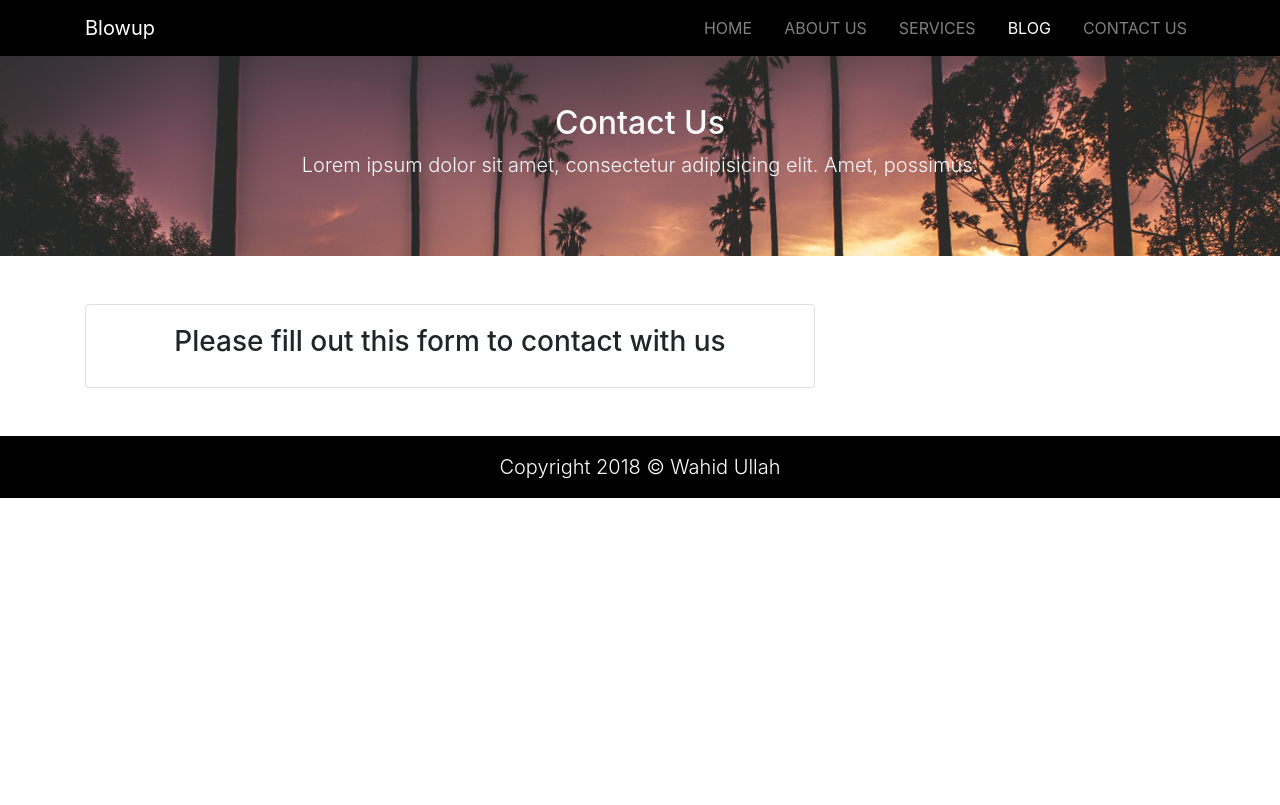
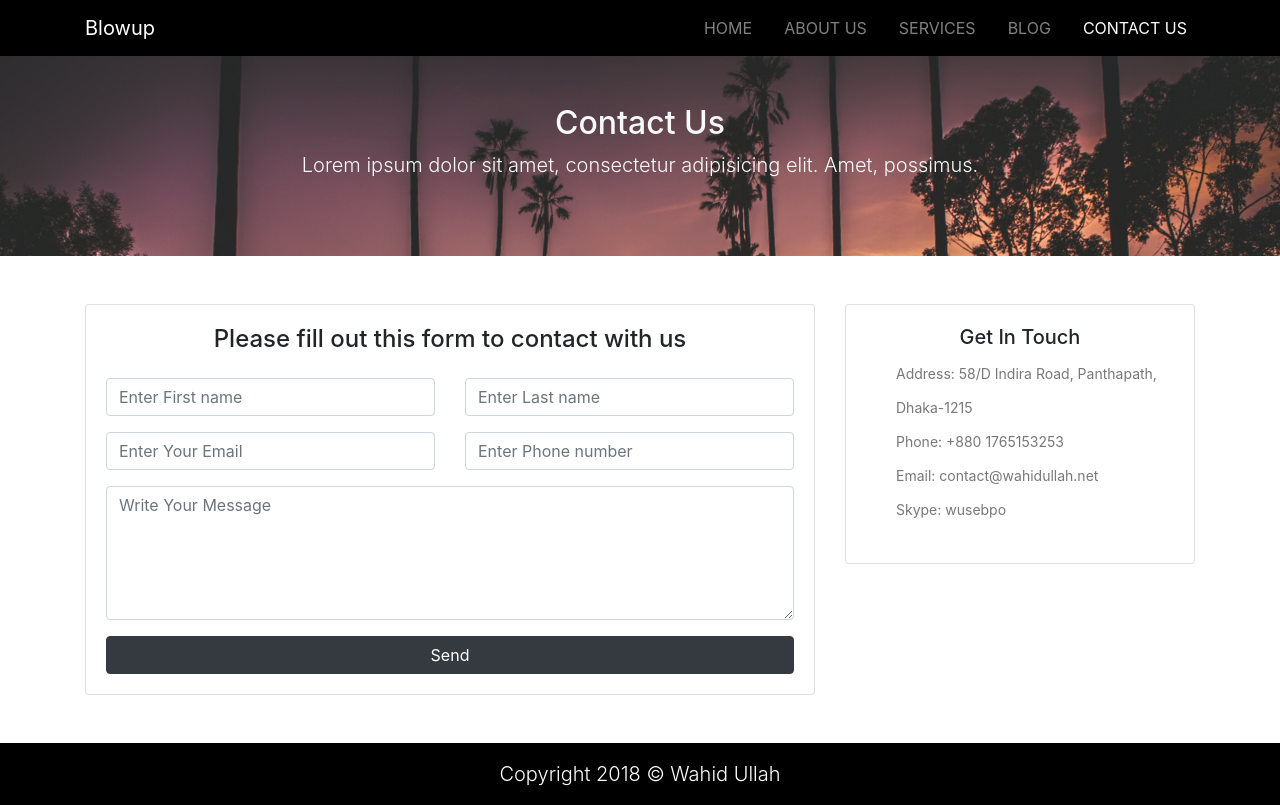
Before and after one commit to wahid09/blowup, a website: page src/contact.html in a window 1280 px wide. Drawn offline with Linux system fonts and the light colour scheme.

Commit message:
Project final commit

```diff
--- a/src/contact.html
+++ b/src/contact.html
@@ -34,10 +34,10 @@
                     <li class="nav-item">
                         <a class="nav-link" href="services.html">Services</a>
                     </li>
-                    <li class="nav-item active">
+                    <li class="nav-item">
                         <a class="nav-link" href="blog.html">Blog</a>
                     </li>
-                    <li class="nav-item">
+                    <li class="nav-item active">
                         <a class="nav-link" href="contact.html">Contact Us</a>
                     </li>
                 </ul>
@@ -62,7 +62,55 @@
                 <div class="col-md-8">
                     <div class="card">
                         <div class="card-body">
-                            <h3 class="text-center">Please fill out this form to contact with us</h3>
+                            <h4 class="text-center">Please fill out this form to contact with us</h4>
+                            <div class="row mt-4">
+                                <div class="col-md-6">
+                                    <div class="form-group">
+                                        <input type="text" placeholder="Enter First name" class="form-control">
+                                    </div>
+                                </div>
+                                <div class="col-md-6">
+                                    <div class="form-group">
+                                        <input type="text" placeholder="Enter Last name" class="form-control">
+                                    </div>
+                                </div>
+                                <div class="col-md-6">
+                                    <div class="form-group">
+                                        <input type="email" placeholder="Enter Your Email" class="form-control">
+                                    </div>
+                                </div>
+                                <div class="col-md-6">
+                                    <div class="form-group">
+                                        <input type="number" placeholder="Enter Phone number" class="form-control">
+                                    </div>
+                                </div>
+                                <div class="col-md-12">
+                                    <div class="form-group">
+                                        <textarea name="" id="" cols="30" rows="5" class="form-control" placeholder="Write Your Message"></textarea>
+                                    </div>
+                                </div>
+                                <div class="col-md-12">
+                                    <input type="submit" class="btn btn-block btn-dark" value="Send">
+                                </div>
+
+                            </div>
+                        </div>
+                    </div>
+                </div>
+                <div class="col-md-4">
+                    <div class="card">
+                        <div class="card-body">
+                            <h5 class="text-center">Get In Touch</h5>
+                            <div class="row contact-info">
+                                <div class="col-md-12">
+                                    <ul>
+                                        <li><span>Address:</span> 58/D Indira Road, Panthapath, Dhaka-1215</li>
+                                        <li><span>Phone:</span> +880 1765153253</li>
+                                        <li><span>Email:</span> contact@wahidullah.net</li>
+                                        <li><span>Skype:</span> wusebpo</li>
+                                    </ul>
+                                </div>
+                            </div>
                         </div>
                     </div>
                 </div>
--- a/src/css/style.css
+++ b/src/css/style.css
@@ -121,6 +121,13 @@
     background-attachment: fixed;
 }
 
+.contact-info ul li {
+    list-style: none;
+    font-size: 14px;
+    color: #787878;
+    line-height: 34px;
+}
+
 
 
 
```
